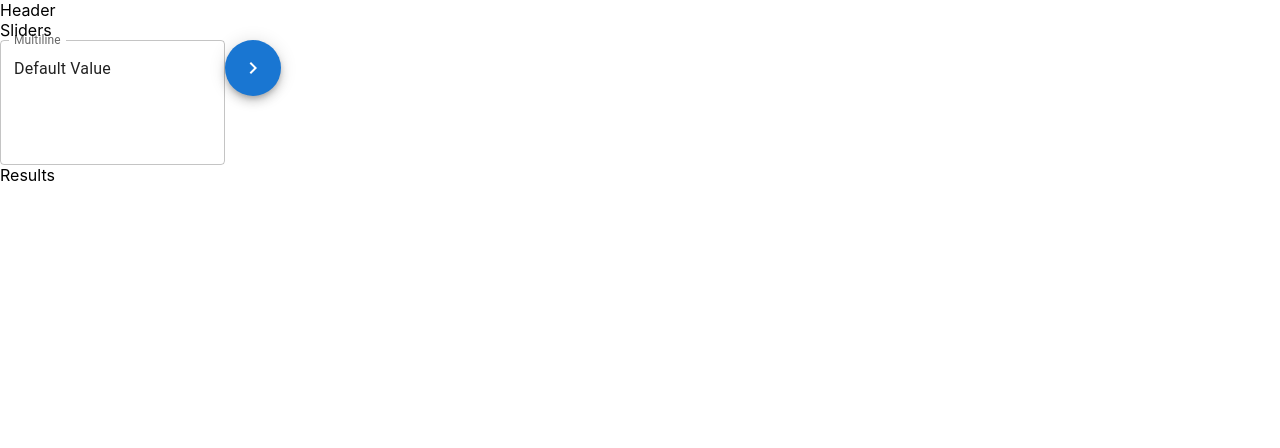
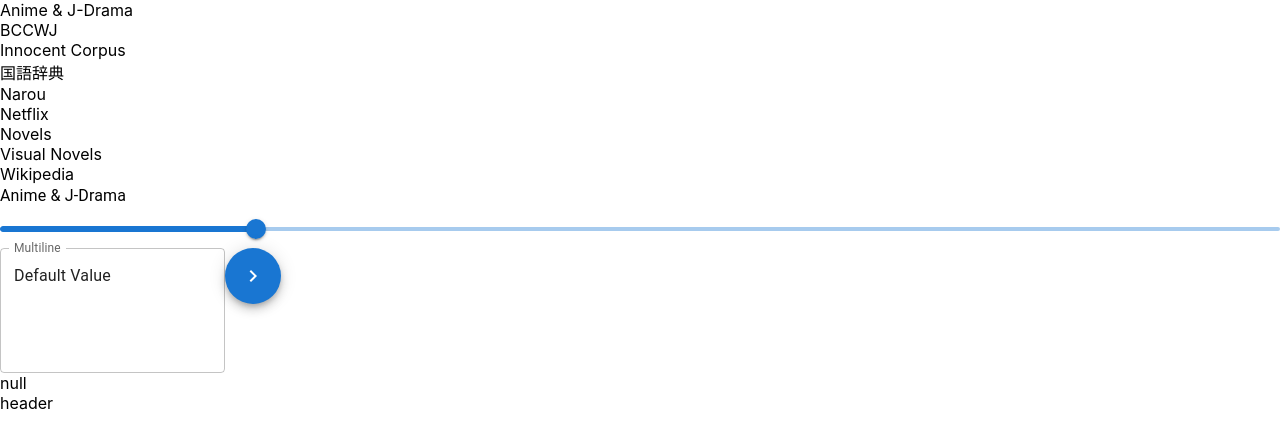
Before and after one commit to c-ehrlich/vocab-learn-order, a React (Create React App) app in the folder frontend/: page / in a window 1280 px wide. Shown: the top 448 px of the page. Built offline with nearby package versions, Linux system fonts and the light colour scheme.

Commit message:
feat(ui): Create state and interfaces

```diff
--- a/frontend/package.json
+++ b/frontend/package.json
@@ -20,7 +20,8 @@
     "react-scripts": "5.0.0",
     "styled-components": "^5.3.3",
     "typescript": "^4.4.2",
-    "web-vitals": "^2.1.0"
+    "web-vitals": "^2.1.0",
+    "zustand": "^3.7.0"
   },
   "scripts": {
     "start": "react-scripts start",
--- a/frontend/src/App.tsx
+++ b/frontend/src/App.tsx
@@ -1,15 +1,15 @@
 import Header from "./components/Header";
+import Sliders from "./components/Sliders";
 import Input from "./components/Input";
 import Results from "./components/Results";
-import Sliders from "./components/Sliders";
 
 function App() {
   return (
     <div className='App' data-testid='App'>
-      <Header />
       <Sliders />
       <Input />
       <Results />
+      <Header />
     </div>
   );
 }
--- a/frontend/src/components/Header.tsx
+++ b/frontend/src/components/Header.tsx
@@ -1,9 +1,11 @@
-type Props = {}
+type Props = {};
 
 const Header = (props: Props) => {
   return (
-    <div>Header</div>
-  )
-}
+    <div>
+      <div>header</div>
+    </div>
+  );
+};
 
-export default Header
+export default Header;
--- a/frontend/src/components/Input.tsx
+++ b/frontend/src/components/Input.tsx
@@ -1,9 +1,13 @@
 import { Fab, TextField } from '@mui/material';
 import KeyboardArrowRightIcon from '@mui/icons-material/KeyboardArrowRight';
+import useStore from '../store';
+import { IServerResponse } from '../interfaces/IServerResponse';
 
 type Props = {};
 
 const Input = (props: Props) => {
+  const { setServerResponse } = useStore();
+
   const handleButtonClick = async () => {
     const root = process.env.REACT_APP_SERVER;
     const Response = await fetch(`${root}/api/learnorder`, {
@@ -16,8 +20,8 @@
         words: ['食べる', '学校', 'レストラン', '舐達麻'],
       }),
     });
-    const data = await Response.json();
-    console.log(data);
+    const data: IServerResponse = await Response.json();
+    setServerResponse(data);
   };
 
   return (
--- a/frontend/src/components/Results.tsx
+++ b/frontend/src/components/Results.tsx
@@ -1,8 +1,15 @@
+import useStore from "../store"
+
 type Props = {}
 
 const Results = (props: Props) => {
+  const { serverResponse } = useStore();
+
   return (
-    <div>Results</div>
+    <div>{JSON.stringify(serverResponse)}</div>
+    // if no server response: just a fragment
+    // if serverResponse: the response, organized, plus a button to make another search
+    // (which just sets the response to null)
   )
 }
 
--- a/frontend/src/components/Sliders.tsx
+++ b/frontend/src/components/Sliders.tsx
@@ -1,9 +1,40 @@
-type Props = {}
+import { Slider, Typography } from '@mui/material';
+import ValueLabelComponent from './ValueLabelComponent';
+
+type Props = {};
+
+const frequencyLists = [
+  { name: 'animeJDrama', title: 'Anime & J-Drama' },
+  { name: 'bccwj', title: 'BCCWJ' },
+  { name: 'innocent', title: 'Innocent Corpus' },
+  { name: 'kukugojiten', title: '国語辞典' },
+  { name: 'narou', title: 'Narou' },
+  { name: 'netflix', title: 'Netflix' },
+  { name: 'novels', title: 'Novels' },
+  { name: 'vn', title: 'Visual Novels' },
+  { name: 'wikipedia', title: 'Wikipedia' },
+];
 
 const Sliders = (props: Props) => {
   return (
-    <div>Sliders</div>
-  )
-}
+    <div>
+      {frequencyLists.map((list) => (
+        <div>{list.title}</div>
+      ))}
+      <Typography gutterBottom>Anime & J-Drama</Typography>
+      <Slider
+        onChange={(e: Event) =>
+          console.log((e.target as HTMLInputElement).value)
+        }
+        valueLabelDisplay='auto'
+        components={{
+          ValueLabel: ValueLabelComponent,
+        }}
+        aria-label='custom thumb label'
+        defaultValue={20}
+      />
+    </div>
+  );
+};
 
-export default Sliders
+export default Sliders;
--- /dev/null
+++ b/frontend/src/components/ValueLabelComponent.tsx
@@ -0,0 +1,18 @@
+import { Tooltip } from '@mui/material';
+import React from 'react'
+
+interface Props {
+  children: React.ReactElement;
+  value: number;
+}
+
+function ValueLabelComponent(props: Props) {
+  const { children, value } = props;
+
+  return (
+    <Tooltip enterTouchDelay={0} placement="top" title={value}>
+      {children}
+    </Tooltip>
+  );
+}
+export default ValueLabelComponent
--- /dev/null
+++ b/frontend/src/interfaces/IServerResponse.ts
@@ -0,0 +1,17 @@
+export interface IServerResponse {
+  words: {
+    word: string;
+    jmdict: string[];
+    animeJDrama?: number;
+    bccwj?: number;
+    innocent?: number;
+    kokugojiten?: number;
+    narou?: number;
+    netflix?: number;
+    novels?: number;
+    vn?: number;
+    wikipedia?: number;
+    jlpt?: [number, string][];
+  }[];
+  notFound: string[];
+}
--- /dev/null
+++ b/frontend/src/store.ts
@@ -0,0 +1,16 @@
+import create from 'zustand';
+import { IServerResponse } from './interfaces/IServerResponse';
+
+interface AppState {
+  serverResponse: IServerResponse | null;
+  setServerResponse: (serverResponse: IServerResponse) => void;
+}
+
+const useStore = create<AppState>((set) => ({
+  serverResponse: null,
+  setServerResponse: (serverResponse: IServerResponse) => {
+    set((state) => ({ ...state, serverResponse: serverResponse }));
+  },
+}));
+
+export default useStore;
```
Also changed, not shown: 1 other file (tests, documents, lock files or other folders).
